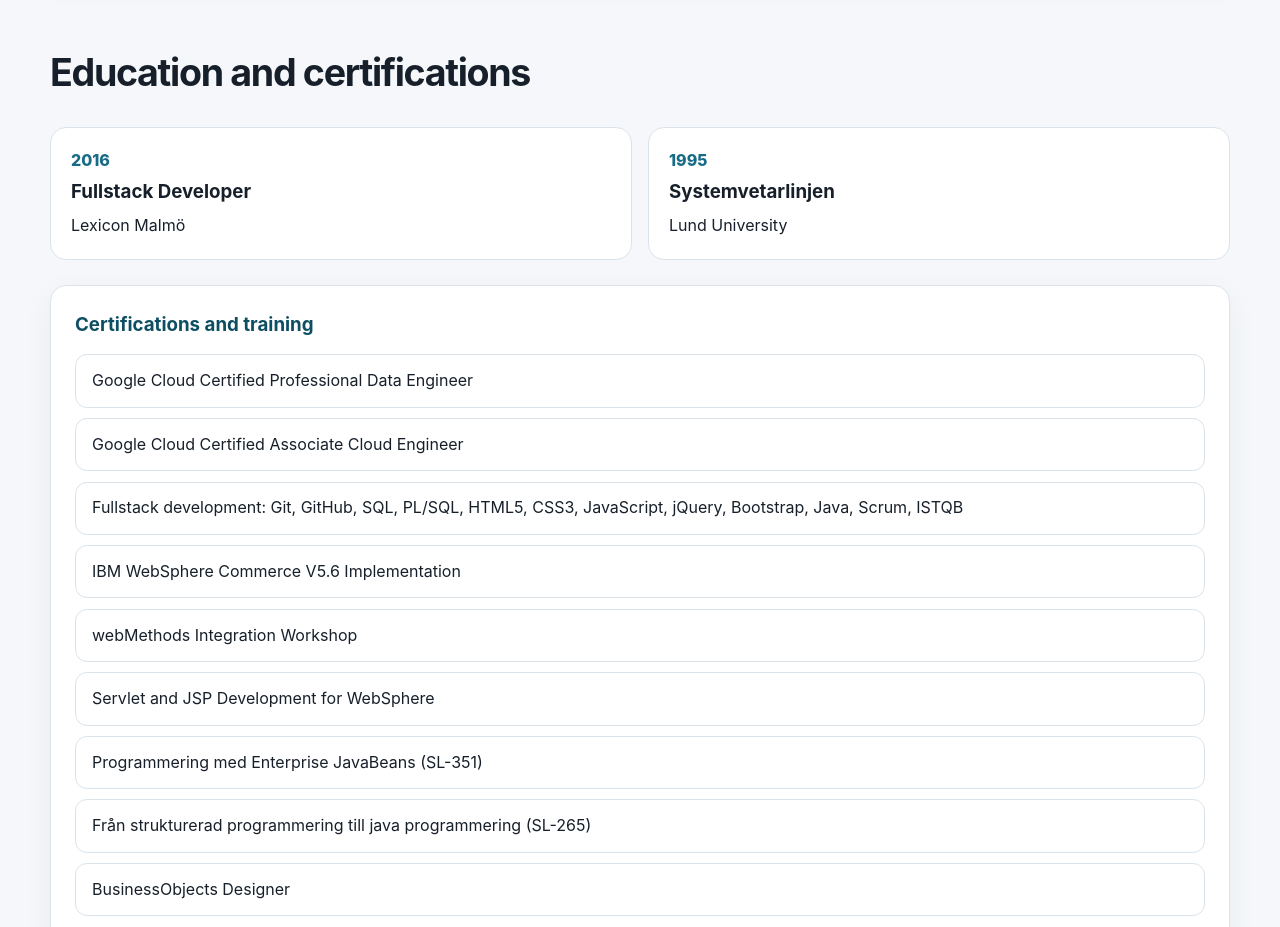
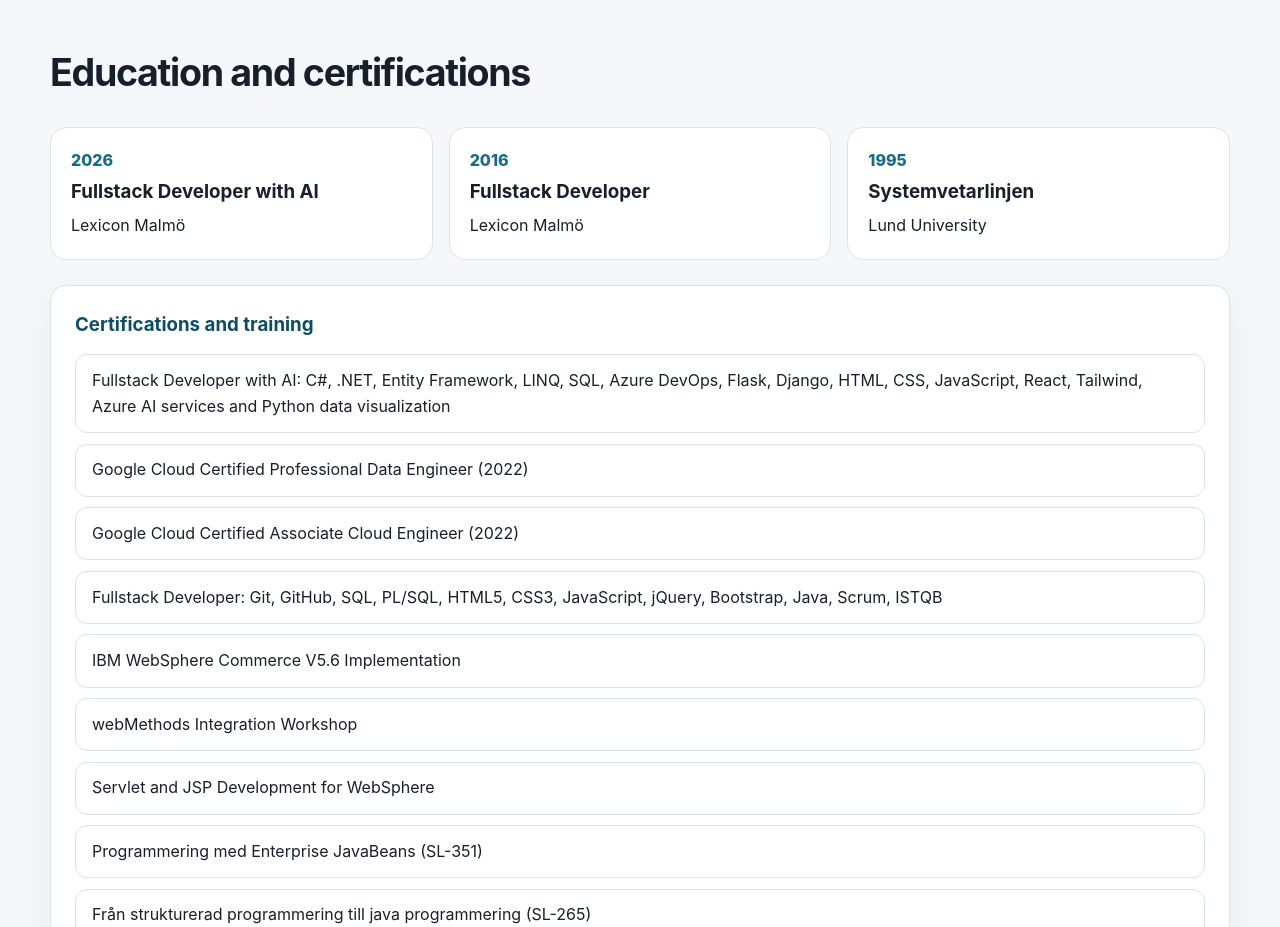
Before and after one commit to Himske/CV, a plain HTML site: page index.html in a window 1280 px wide. Shown: the part 4180-5107 px from the top of the page. Drawn offline with Linux system fonts and the light colour scheme.

Commit message:
Updated education

```diff
--- a/index.html
+++ b/index.html
@@ -339,7 +339,13 @@
         <h2>Education and certifications</h2>
       </div>
 
-      <div class="two-column">
+      <div class="three-column">
+        <article class="education-item">
+          <div class="education-year">2026</div>
+          <h3>Fullstack Developer with AI</h3>
+          <p>Lexicon Malmö</p>
+        </article>
+
         <article class="education-item">
           <div class="education-year">2016</div>
           <h3>Fullstack Developer</h3>
@@ -358,9 +364,11 @@
       <div class="panel">
         <h3>Certifications and training</h3>
         <ul class="course-list">
-          <li>Google Cloud Certified Professional Data Engineer</li>
-          <li>Google Cloud Certified Associate Cloud Engineer</li>
-          <li>Fullstack development: Git, GitHub, SQL, PL/SQL, HTML5, CSS3, JavaScript, jQuery, Bootstrap, Java,
+          <li>Fullstack Developer with AI: C#, .NET, Entity Framework, LINQ, SQL, Azure DevOps, Flask, Django, HTML,
+            CSS, JavaScript, React, Tailwind, Azure AI services and Python data visualization</li>
+          <li>Google Cloud Certified Professional Data Engineer (2022)</li>
+          <li>Google Cloud Certified Associate Cloud Engineer (2022) </li>
+          <li>Fullstack Developer: Git, GitHub, SQL, PL/SQL, HTML5, CSS3, JavaScript, jQuery, Bootstrap, Java,
             Scrum, ISTQB</li>
           <li>IBM WebSphere Commerce V5.6 Implementation</li>
           <li>webMethods Integration Workshop</li>
--- a/styles.css
+++ b/styles.css
@@ -355,9 +355,9 @@
     font-weight: 650;
 }
 
-.two-column {
+.three-column {
     display: grid;
-    grid-template-columns: 1fr 1fr;
+    grid-template-columns: 1fr 1fr 1fr;
     gap: 1rem;
 }
 
```
